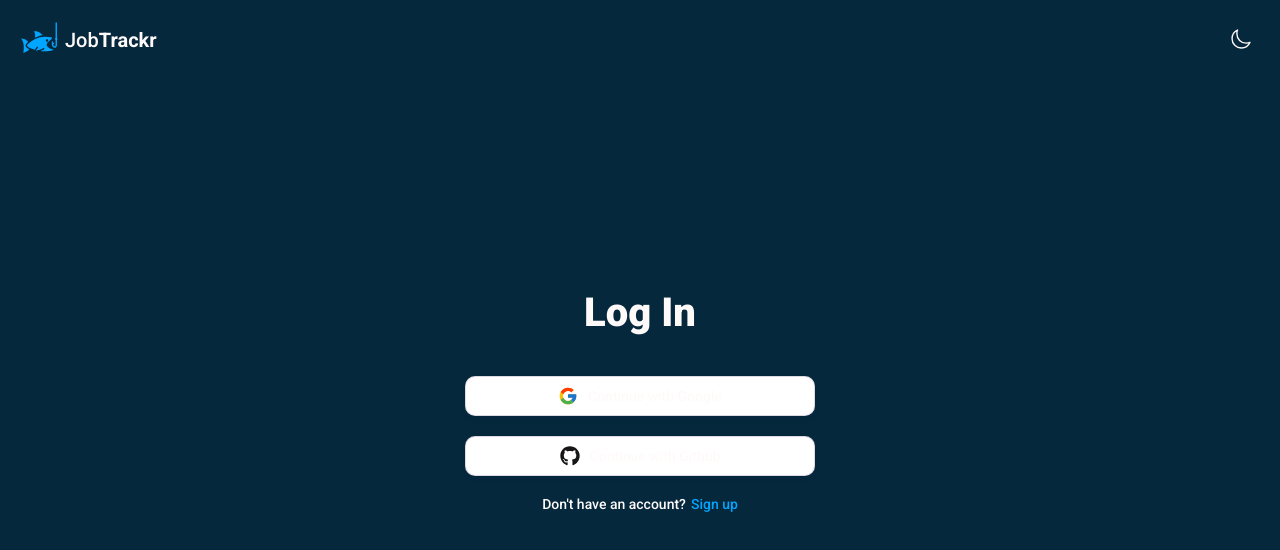
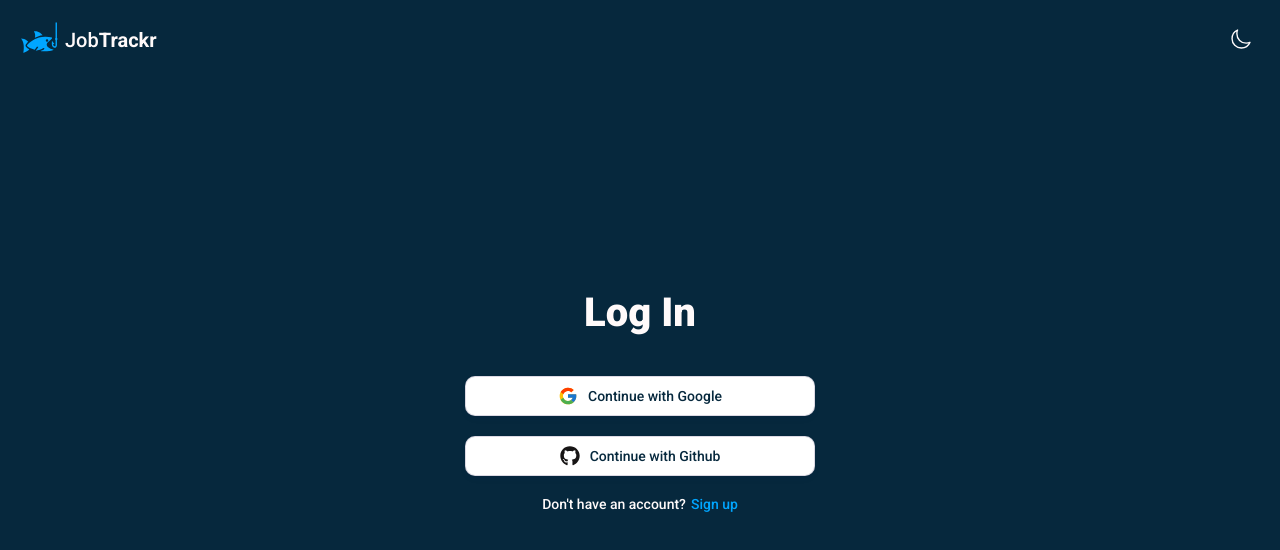
Before and after one commit to jloizel/jobtrackr, a Next.js app: page /login in a window 1280 px wide. Shown: the top 550 px of the page. Built offline with nearby package versions, Linux system fonts and the light colour scheme; no server answers.

Commit message:
fixed button text color in log in page

```diff
--- a/src/app/login/logIn.module.css
+++ b/src/app/login/logIn.module.css
@@ -84,6 +84,12 @@
   border: solid 2px #00a6ff;
 }
 
+.socialButton span {
+  color: #06283D;
+  font-size: 14px;
+  font-weight: 500;
+}
+
 .socialIcon {
   height: 20px;
 }
--- a/src/app/signup/signUp.module.css
+++ b/src/app/signup/signUp.module.css
@@ -64,6 +64,7 @@
   margin-bottom: 40px;
   text-align: center;
   font-weight: 400;
+  width: max-content !important;
 }
 
 .buttonsContainer {
```
